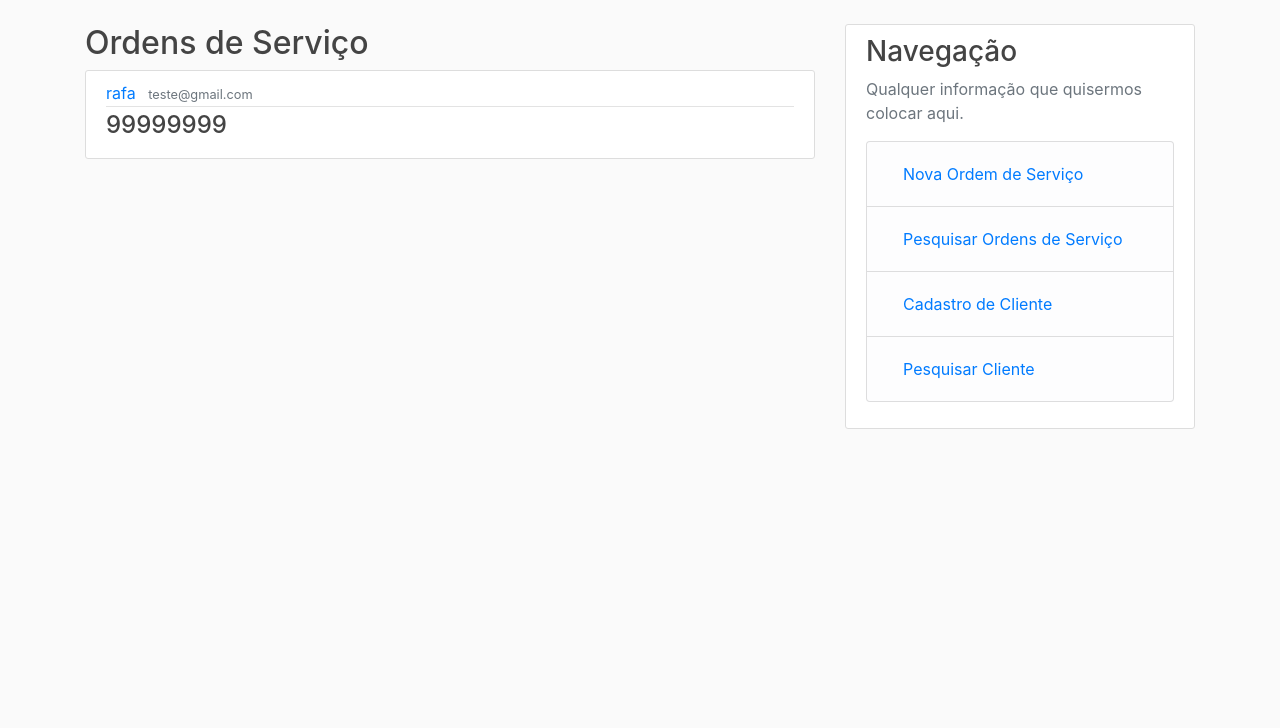
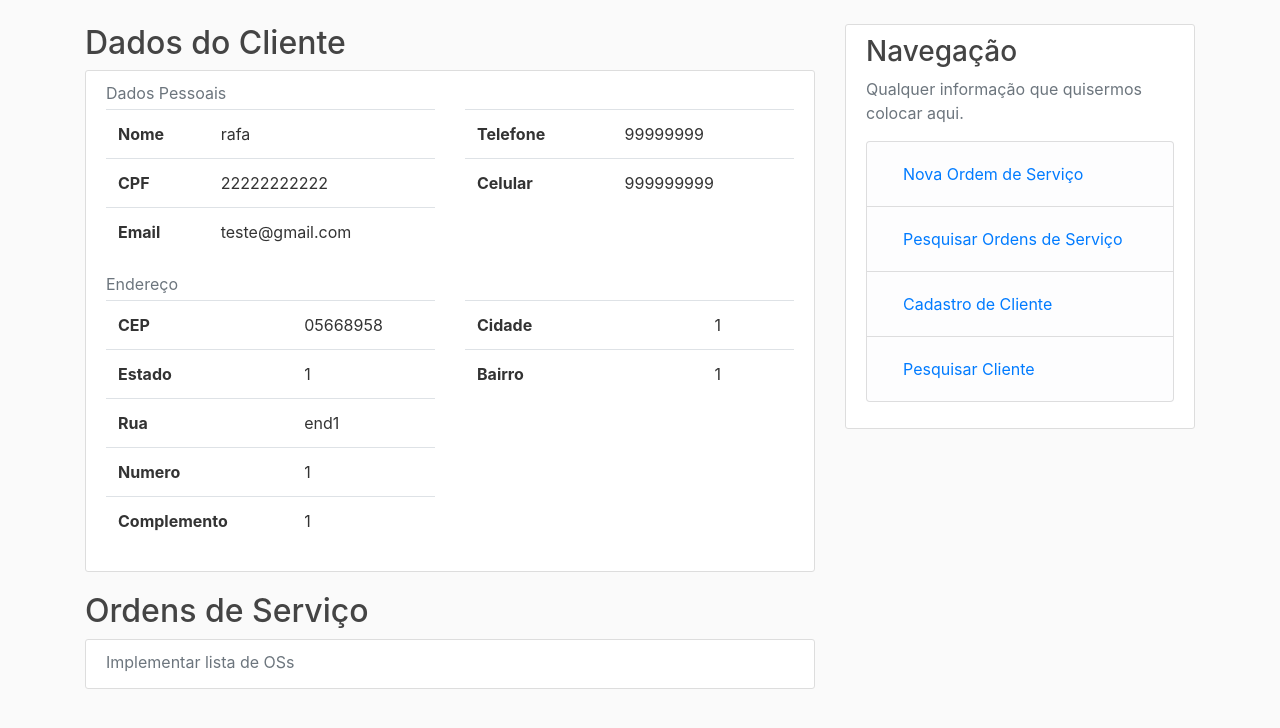
Before and after one commit to dgmolina-impacta/ope, a Flask app: page /view/client/2 in a window 1280 px wide. Shown: the part 56-784 px from the top of the page. Run offline with Flask 2, Linux system fonts and the light colour scheme; a user stored in the database is signed in; data comes from the database, SQL or seed files in the repository; some libraries are stand-ins or nearby versions.

Commit message:
Página de Visualização de Clientes Finalizada

```diff
--- a/app/osmanager/routes.py
+++ b/app/osmanager/routes.py
@@ -116,3 +116,18 @@ def search_client():
 def view_client(id):
     cliente = Cliente.query.get(id)
     return render_template('view_client.html', title="Dados do Cliente", cliente=cliente)
+
+@app.route('/register/so', methods=['GET', 'POST'])
+@login_required
+def register_so():
+    form = ClientForm()
+    if form.validate_on_submit():
+        registro = Cliente(cpf=form.cpf.data, nome=form.name.data, telefone=form.phone.data,
+                           celular=form.mobile.data, email=form.email.data, cep=form.cep.data,
+                           endereco=form.address.data, numero=form.number.data, complemento=form.complement.data,
+                           bairro=form.neighborhood.data, cidade=form.city.data, estado=form.state.data)
+        # db.session.add(registro)
+        # db.session.commit()
+        flash("O cliente foi registrado com sucesso", "success")
+        return redirect(url_for("home"))
+    return render_template("new_so.html", title='Novo Ordem de Serviço', form=form)
--- a/app/osmanager/templates/layout.html
+++ b/app/osmanager/templates/layout.html
@@ -64,7 +64,7 @@
               <h3>Navegação</h3>
               <p class='text-muted'>Qualquer informação que quisermos colocar aqui.
                 <ul class="list-group">
-                  <li class="list-group-item list-group-item-light"><a class="nav-item nav-link" href="#">Nova Ordem de Serviço</a></li>
+                  <li class="list-group-item list-group-item-light"><a class="nav-item nav-link" href="{{ url_for('register_so')}}">Nova Ordem de Serviço</a></li>
                   <li class="list-group-item list-group-item-light"><a class="nav-item nav-link" href="#">Pesquisar Ordens de Serviço</a></li>
                   <li class="list-group-item list-group-item-light"><a class="nav-item nav-link" href="{{ url_for('register_client') }}">Cadastro de Cliente</a></li>
                   <li class="list-group-item list-group-item-light"><a class="nav-item nav-link" href="{{ url_for('search_client') }}">Pesquisar Cliente</a></li>
--- a/app/osmanager/templates/view_client.html
+++ b/app/osmanager/templates/view_client.html
@@ -2,15 +2,96 @@
 
 
 {% block content %}
+    <h2>Dados do Cliente</h2>
+    <article class="media content-section">
+        <div class="media-body">
+            <p class="text-muted mb-1">Dados Pessoais</p>
+            <div class="row">
+                <div class="col-6">
+                    <table class="table table-borderless">
+                        <tbody>
+                        <tr>
+                            <th scope="row">Nome</th>
+                            <td>{{ cliente.nome }}</td>
+                        </tr>
+                        <tr>
+                            <th scope="row">CPF</th>
+                            <td>{{ cliente.cpf }}</td>
+                        </tr>
+                        <tr>
+                            <th scope="row">Email</th>
+                            <td colspan="2">{{ cliente.email }}</td>
+                        </tr>
+                        </tbody>
+                    </table>
+                </div>
+                <div class="col-6">
+                    <table class="table table-borderless">
+                        <tbody>
+                        <tr>
+                            <th scope="row">Telefone</th>
+                            <td>{{ cliente.telefone }}</td>
+                        </tr>
+                        <tr>
+                            <th scope="row">Celular</th>
+                            <td>{{ cliente.celular }}</td>
+                        </tr>
+                        </tbody>
+                    </table>
+                </div>
+            </div>
+            <p class="text-muted mb-1">Endereço</p>
+            <div class="row">
+                <div class="col-6">
+                    <table class="table table-borderless">
+                        <tbody>
+                        <tr>
+                            <th scope="row">CEP</th>
+                            <td>{{ cliente.cep }}</td>
+                        </tr>
+                        <tr>
+                            <th scope="row">Estado</th>
+                            <td>{{ cliente.estado }}</td>
+                        </tr>
+                        <tr>
+                            <th scope="row">Rua</th>
+                            <td colspan="2">{{ cliente.endereco }}</td>
+                        </tr>
+                        <tr>
+                            <th scope="row">Numero</th>
+                            <td colspan="2">{{ cliente.numero }}</td>
+                        </tr>
+                        <tr>
+                            <th scope="row">Complemento</th>
+                            <td colspan="2">{{ cliente.complemento }}</td>
+                        </tr>
+                        </tbody>
+                    </table>
+                </div>
+                <div class="col-6">
+                    <table class="table table-borderless">
+                        <tbody>
+                        <tr>
+                            <th scope="row">Cidade</th>
+                            <td>{{ cliente.cidade }}</td>
+                        </tr>
+                        <tr>
+                            <th scope="row">Bairro</th>
+                            <td>{{ cliente.bairro }}</td>
+                        </tr>
+                        </tbody>
+                    </table>
+                </div>
+            </div>
+        </div>
+    </article>
+
     <h2>Ordens de Serviço</h2>
     <article class="media content-section">
         <div class="media-body">
-            <div class="article-metadata">
-                <a class="mr-2" href="#">{{ cliente.nome }}</a>
-                <small class="text-muted">{{ cliente.email }}</small>
-            </div>
-            <h4 class="article-title" >{{ cliente.telefone }}</h4>
+            <p class="text-muted mb-1">Implementar lista de OSs</p>
         </div>
     </article>
 
+
 {% endblock content %}
```
Also changed, not shown: app/osmanager/templates/new_so.html (added, +198 -0 lines).
